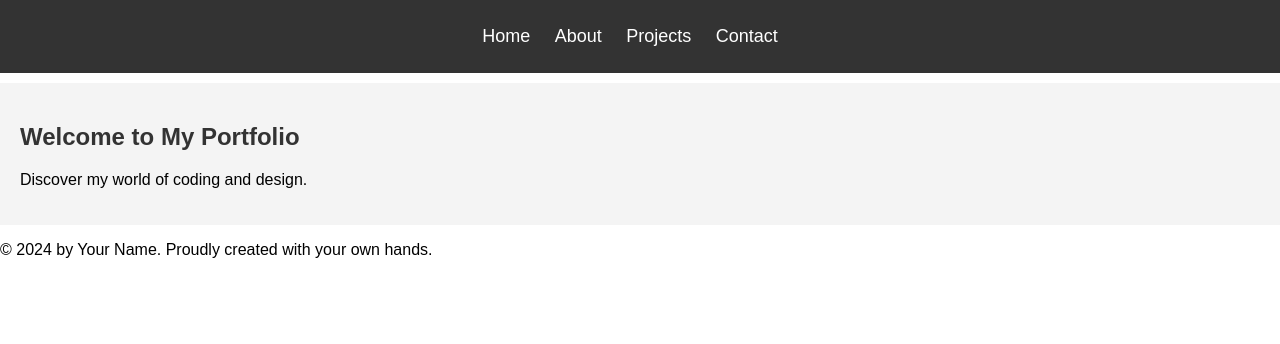
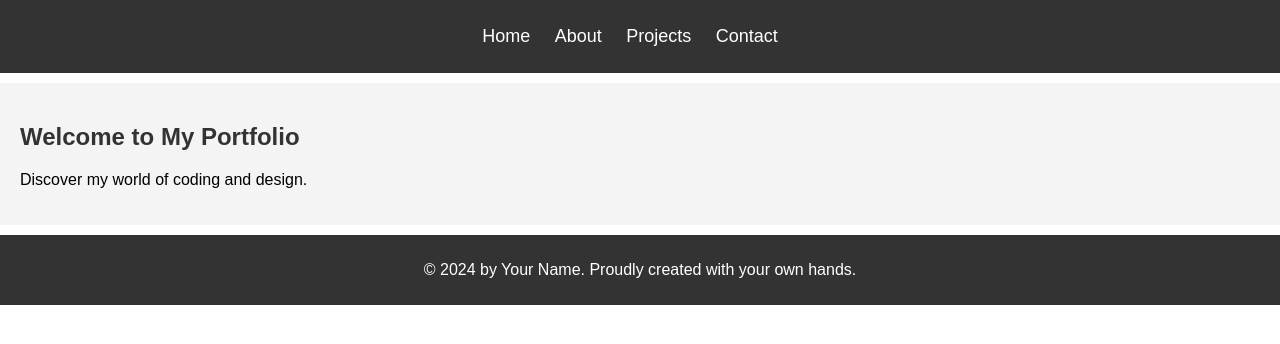
Before and after one commit to sp0721/PortfolioWebsite, a plain HTML site: page index.html in a window 1280 px wide. Drawn offline with Linux system fonts and the light colour scheme; files that its build step writes are made by us from their sources.

Commit message:
Update style.css

```diff
--- a/style.css
+++ b/style.css
@@ -33,10 +33,11 @@ section {
     background-color: #f4f4f4;
 }
 
-section#home {
-    background: url('your-image-url.jpg') no-repeat center center/cover;
+footer {
+    text-align: center;
+    padding: 10px;
+    background-color: #333;
     color: white;
-    height: 300px;
 }
 
 h1, h2 {
```
